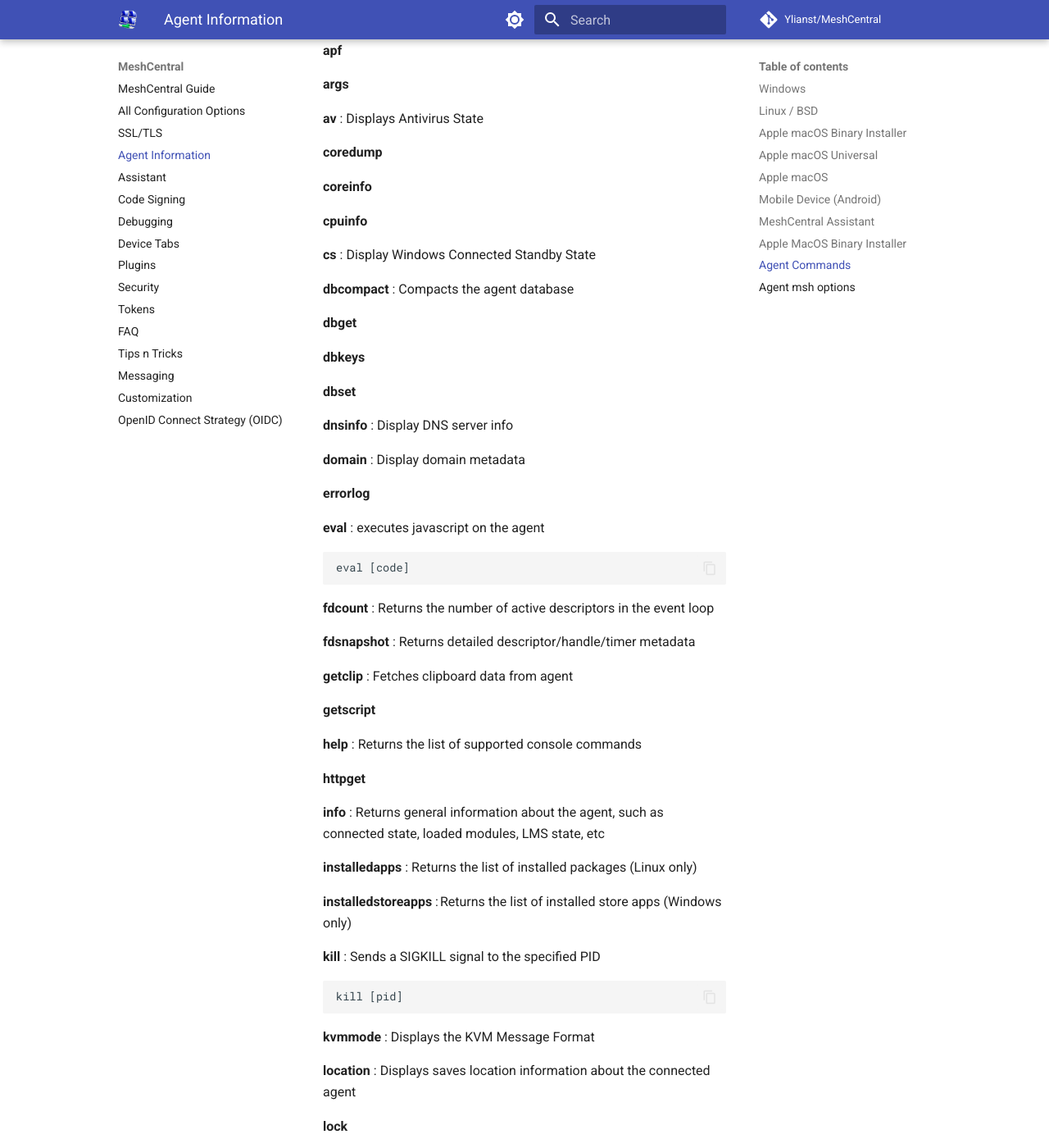
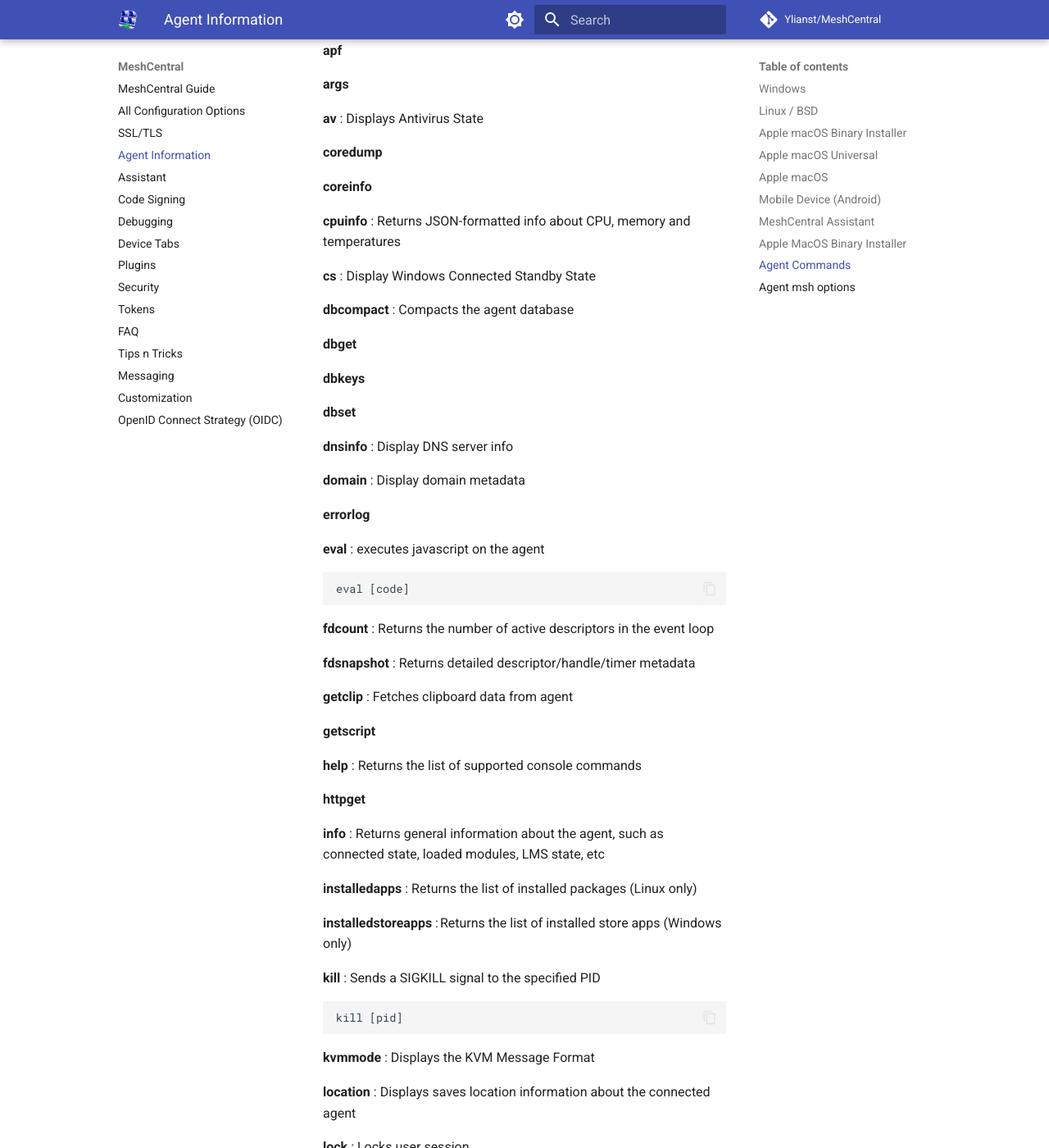
Before and after one commit to Ylianst/MeshCentralDocs, an MkDocs documentation site: the page built from docs/meshcentral/agents.md, in a window 1280 px wide and 1400 px high, scrolled down 2297 px. Shown: the whole window at 82% size. Built offline with MkDocs 1.6.1 and Material for MkDocs 9.7.7, drawn with Linux system fonts in a browser that asks for light colours; comment, search, counter and statistics services are not loaded.

Commit message:
Explain `cpuinfo` and `lock` agent commands

```diff
--- a/docs/meshcentral/agents.md
+++ b/docs/meshcentral/agents.md
@@ -99,6 +99,7 @@
 **coreinfo**
 
 **cpuinfo**
+: Returns JSON-formatted info about CPU, memory and temperatures
 
 **cs**
 : Display Windows Connected Standby State
@@ -164,6 +165,7 @@
 : Displays saves location information about the connected agent
 
 **lock**
+: Locks user session
 
 **log**
 : Writes a message to the logfile
```
